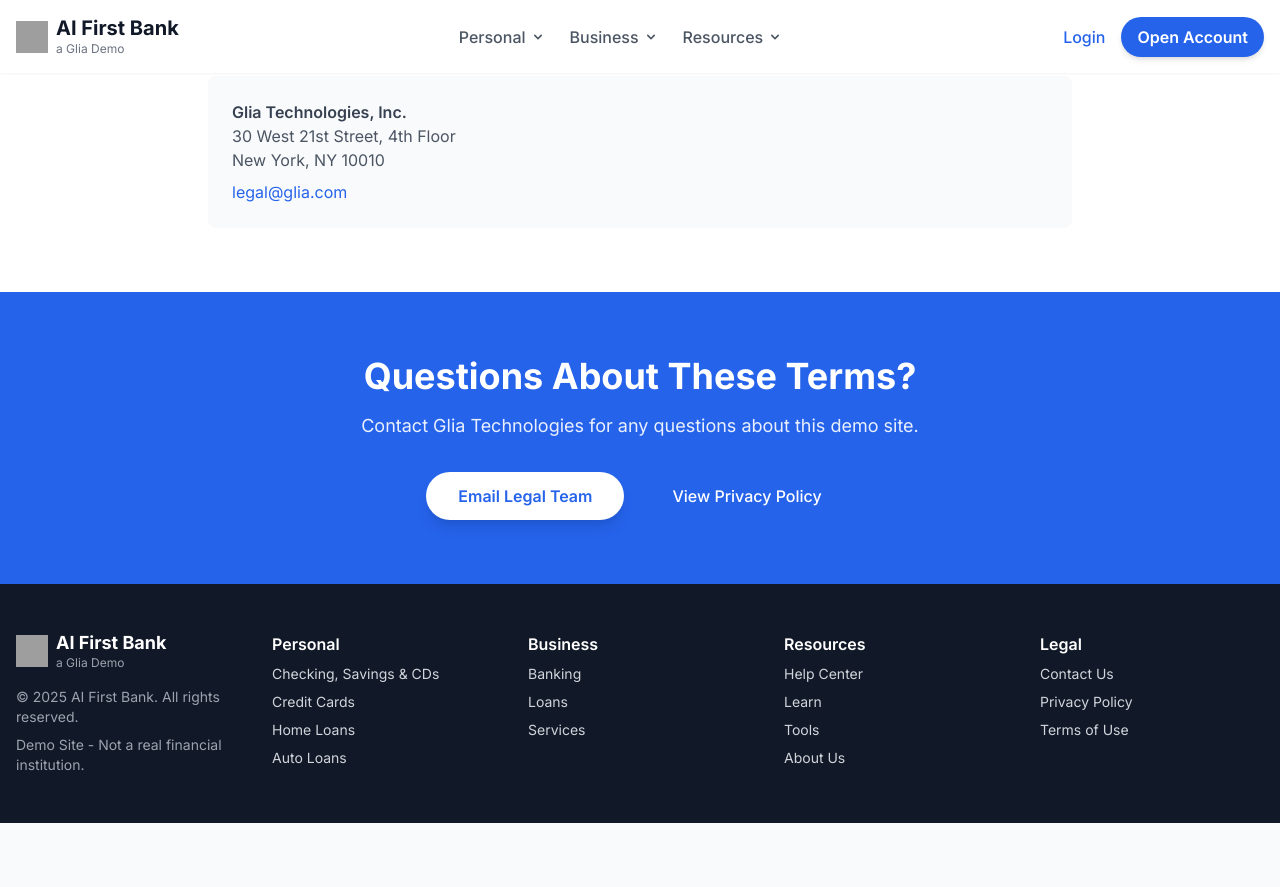
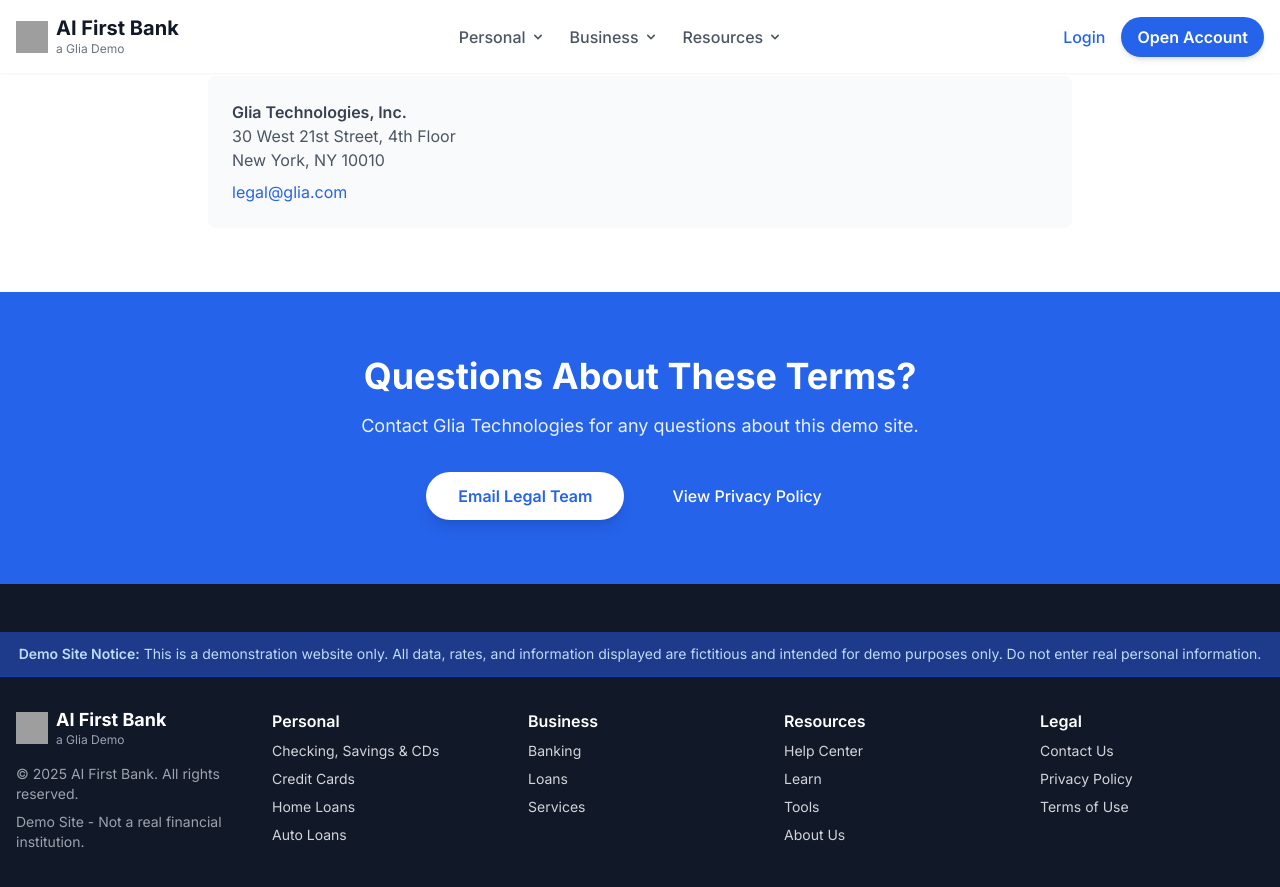
Before and after one commit to parkerjo-glia/parkerjo-glia.github.io, a Jekyll site: the page built from aifirst-bank/terms-of-use.html, in a window 1280 px wide and 900 px high, scrolled down 1099 px. Shown: the top 887 px of the window. Built offline with Jekyll 4.4.1, drawn with Linux system fonts in a browser that asks for light colours; nearby versions of some CDN libraries; a script that is not in the unit is left out; before the commit the page ends 1922 px from its top, so only the background shows below that; grey boxes are pictures that could not be loaded.

Commit message:
added footer disclaimer

```diff
--- a/_layouts/default.html
+++ b/_layouts/default.html
@@ -272,6 +272,14 @@
     </main>
 
     <footer class="bg-gray-900 text-gray-300 py-12">
+        <!-- Demo Notice Banner -->
+        <div class="bg-blue-900 border-b border-blue-800 py-3 mb-8">
+            <div class="container mx-auto px-4">
+                <p class="text-sm text-blue-200 text-center">
+                    <span class="font-semibold">Demo Site Notice:</span> This is a demonstration website only. All data, rates, and information displayed are fictitious and intended for demo purposes only. Do not enter real personal information.
+                </p>
+            </div>
+        </div>
         <div class="container mx-auto px-4 grid grid-cols-1 md:grid-cols-5 gap-8">
             <div>
                 <a href="{{ base_path }}/index.html" class="flex items-center space-x-2 text-white">
```
